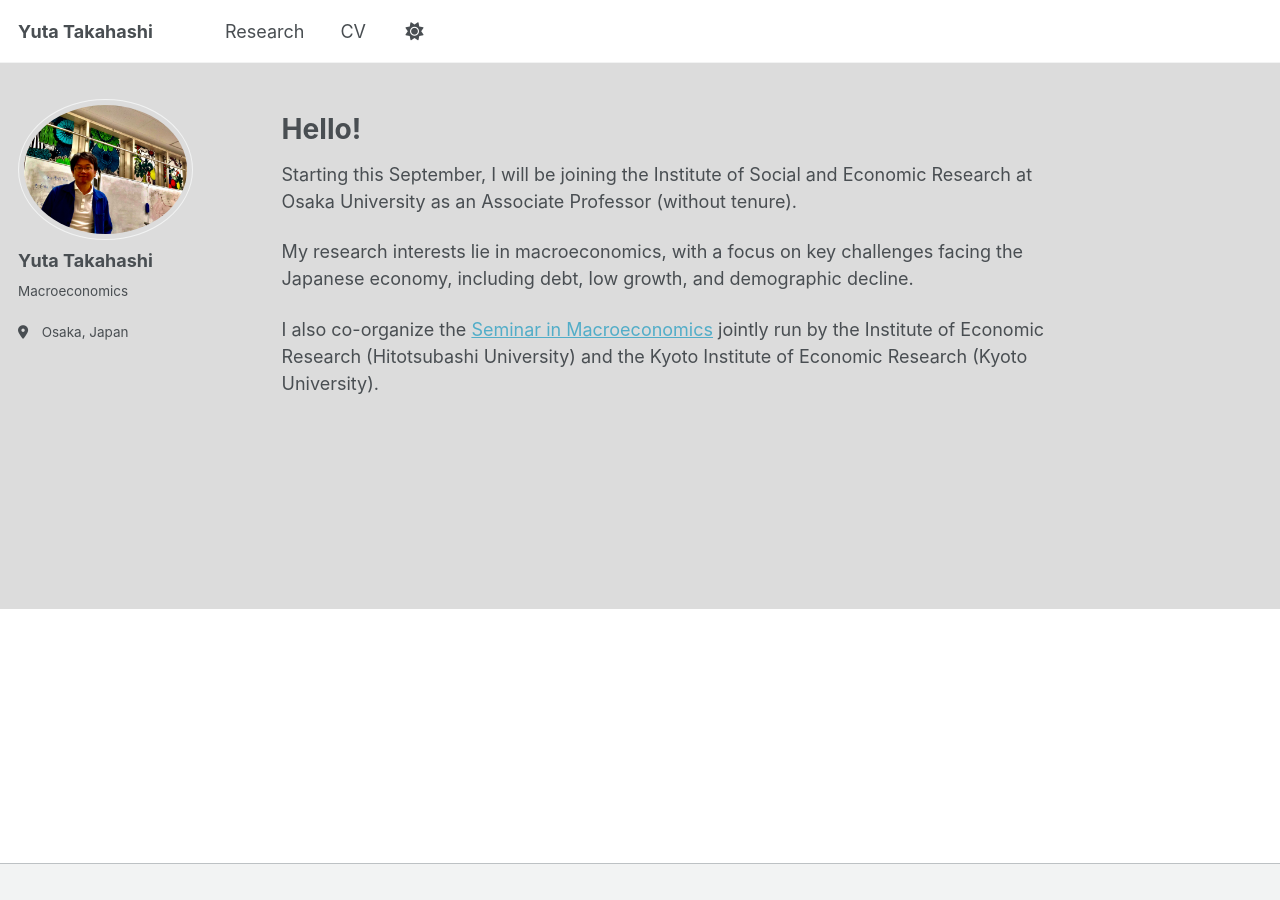
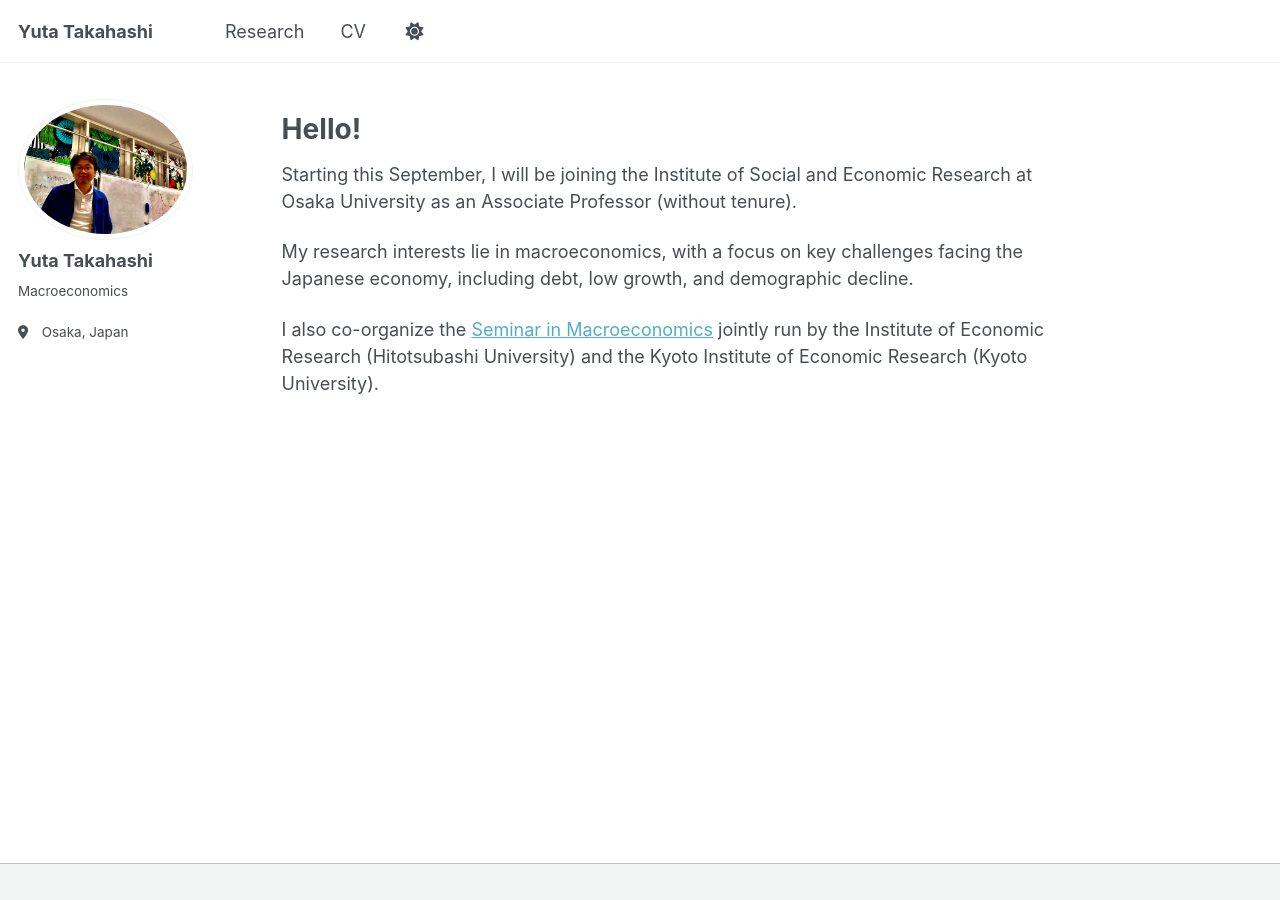
Before and after one commit to yuta-takahashi-1211/yuta-takahashi-1211.github.io, a Jekyll site: the page built from index.md, in a window 1280 px wide. Built offline with Jekyll 4.4.1, drawn with Linux system fonts in a browser that asks for light colours.

Commit message:
Update main.scss

```diff
--- a/assets/css/main.scss
+++ b/assets/css/main.scss
@@ -41,8 +41,3 @@
     "vendor/font-awesome/solid",
     "vendor/font-awesome/brands"
 ;
-
-
-body {
-  background-color: gainsboro !important;
-}
```
